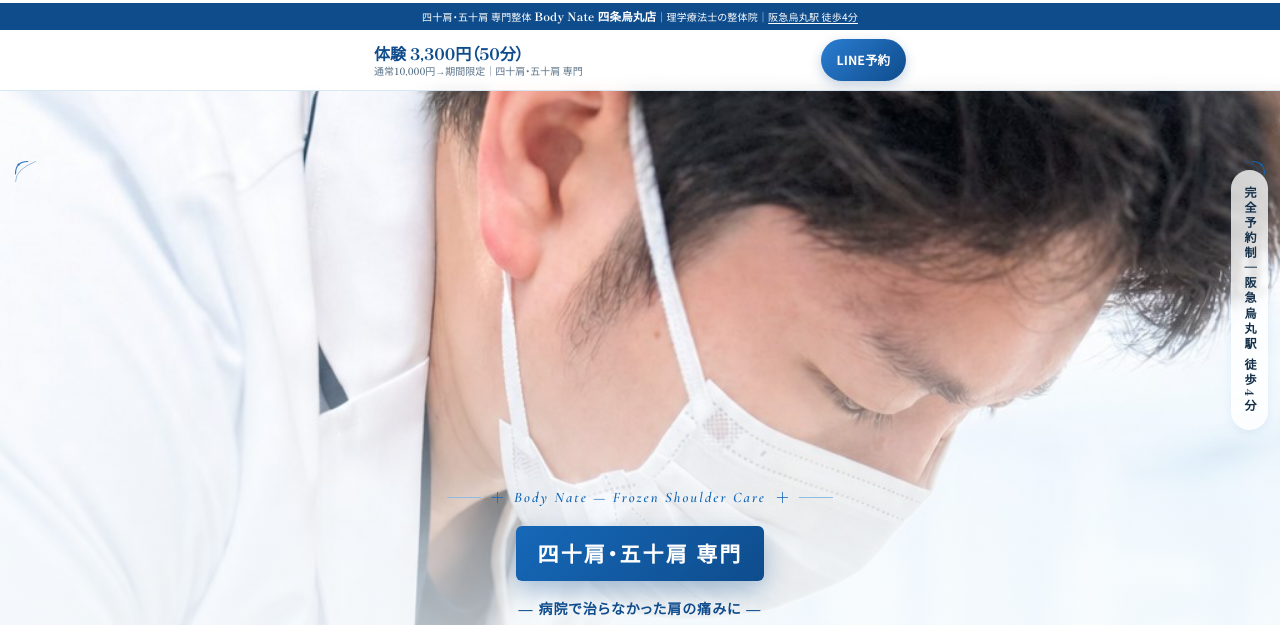
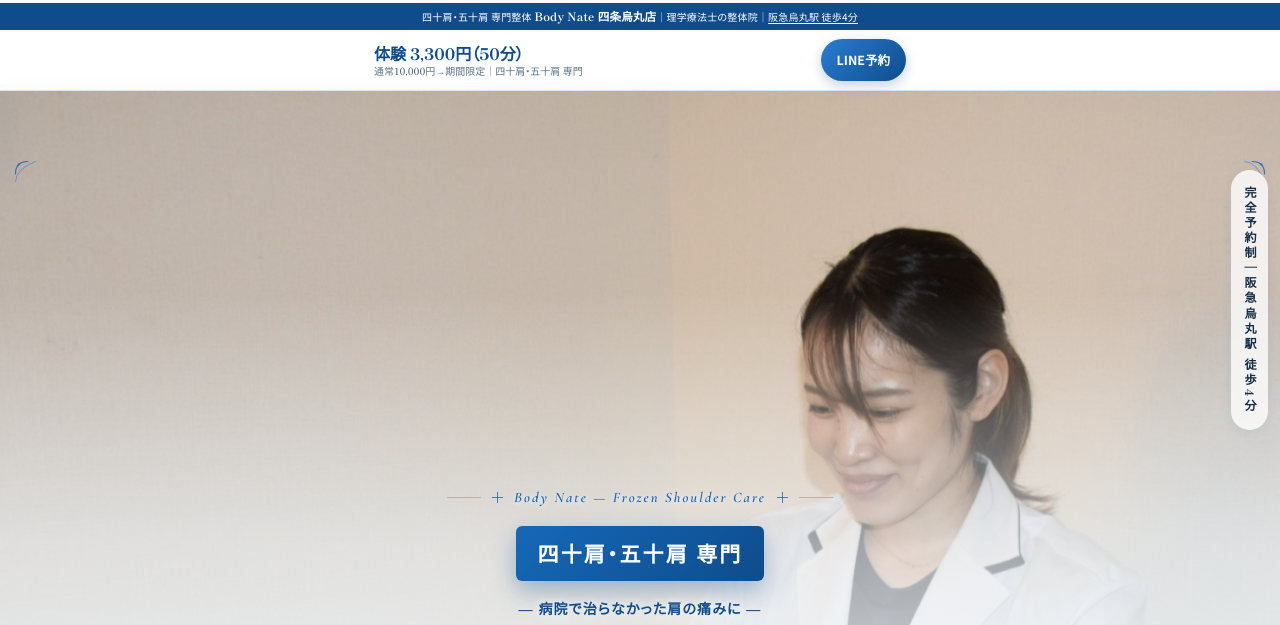
Before and after one commit to bodynatekyoto/bodynate-kyoto-sizyoukarasuma, a plain HTML site: page index.html in a window 1280 px wide. Shown: the top 625 px of the page. Drawn offline with nearby package versions, Linux system fonts and the light colour scheme.

Commit message:
ヒーロー画像を整体施術の実写(hero_seitai.jpg)に変更
- photos/seitai2.jpg（理学療法士Chisaの首・肩施術）をヒーローに採用
- og:image も更新、photos/ ソースフォルダはデプロイ対象外に

Co-Authored-By: Claude Opus 4.8 <noreply@anthropic.com>

```diff
--- a/index.html
+++ b/index.html
@@ -9,7 +9,7 @@
 <meta property="og:title" content="四十肩・五十肩 専門整体 Body Nate 四条烏丸店｜京都・四条烏丸">
 <meta property="og:description" content="5分で分かる五十肩の正しい知識。国家資格・理学療法士が医療現場で培った評価で痛みの原因にアプローチ。初回体験3,300円。">
 <meta property="og:url" content="https://bodynate-kyoto-sizyoukarasuma.pages.dev/">
-<meta property="og:image" content="https://bodynate-kyoto-sizyoukarasuma.pages.dev/images/hero_main_v5.jpg">
+<meta property="og:image" content="https://bodynate-kyoto-sizyoukarasuma.pages.dev/images/hero_seitai.jpg">
 <meta name="twitter:card" content="summary_large_image">
 <meta name="theme-color" content="#1668B8">
 <link rel="canonical" href="https://bodynate-kyoto-sizyoukarasuma.pages.dev/">
@@ -631,7 +631,7 @@ body{padding-top:84px;}
 
 <!-- ===== HERO（明るい全面写真型） ===== -->
 <header class="hero-img">
-  <img class="bg" src="images/hero_main_v5.jpg" alt="理学療法士による五十肩の専門施術" fetchpriority="high">
+  <img class="bg" src="images/hero_seitai.jpg" alt="理学療法士Chisaによる首・肩への整体施術" fetchpriority="high">
   <svg class="orn tl" viewBox="0 0 60 60" aria-hidden="true"><path d="M2 18 Q2 2 18 2" stroke="#1668B8" stroke-width="1.5" fill="none" stroke-linecap="round"/><path d="M2 28 Q2 12 28 2" stroke="#1668B8" stroke-width="1" fill="none" stroke-linecap="round" opacity=".6"/><circle cx="6" cy="6" r="1.5" fill="#1668B8"/></svg>
   <svg class="orn tr" viewBox="0 0 60 60" aria-hidden="true"><path d="M2 18 Q2 2 18 2" stroke="#1668B8" stroke-width="1.5" fill="none" stroke-linecap="round"/><path d="M2 28 Q2 12 28 2" stroke="#1668B8" stroke-width="1" fill="none" stroke-linecap="round" opacity=".6"/><circle cx="6" cy="6" r="1.5" fill="#1668B8"/></svg>
   <svg class="orn br" viewBox="0 0 60 60" aria-hidden="true"><path d="M2 18 Q2 2 18 2" stroke="#1668B8" stroke-width="1.5" fill="none" stroke-linecap="round"/><path d="M2 28 Q2 12 28 2" stroke="#1668B8" stroke-width="1" fill="none" stroke-linecap="round" opacity=".6"/><circle cx="6" cy="6" r="1.5" fill="#1668B8"/></svg>
```
Also changed, not shown: images/hero_seitai.jpg (added), 1 other file.
